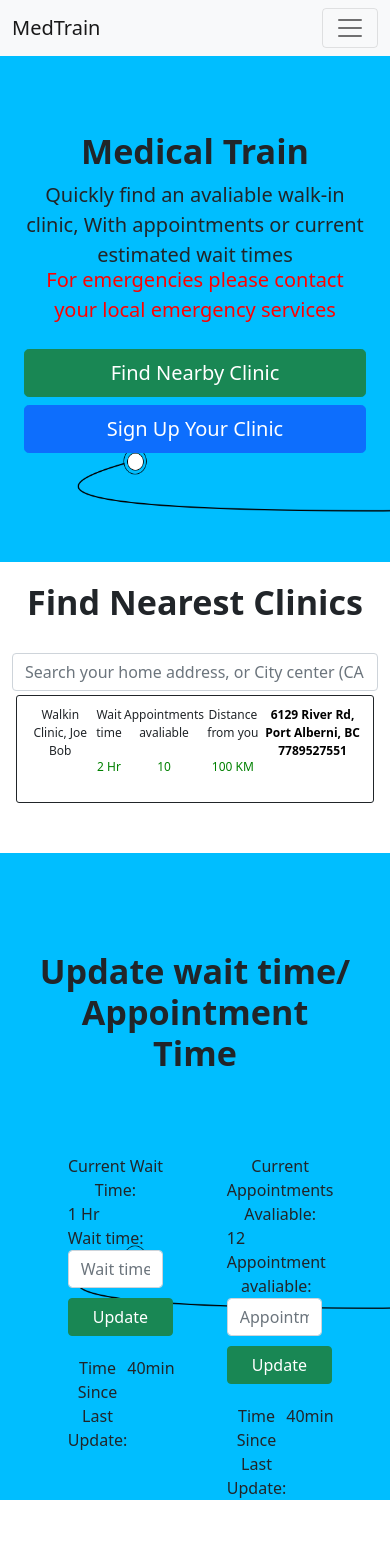
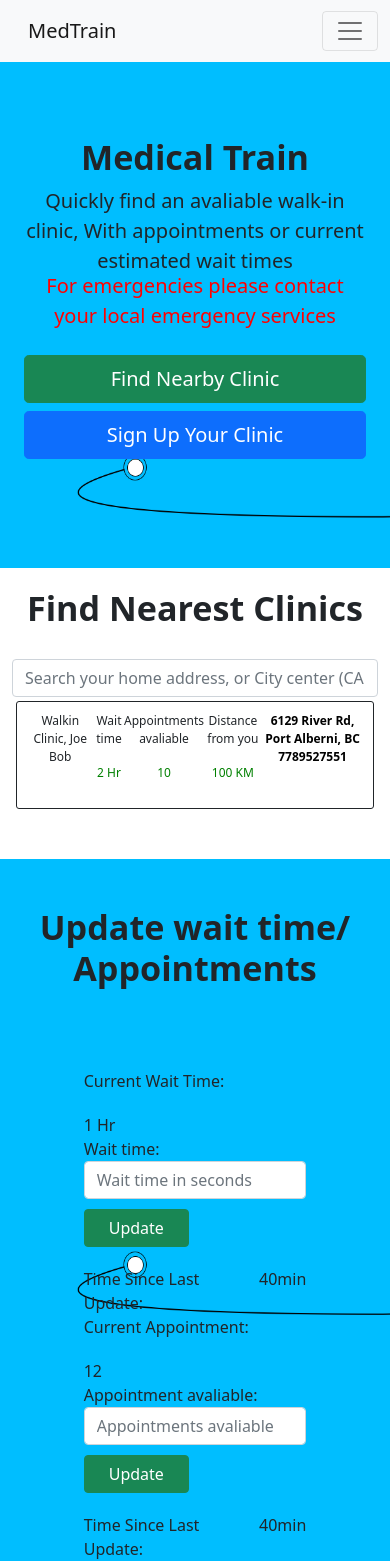
Before and after one commit to RichardBanh/medtrain, a React (Create React App) app: page / in a window 390 px wide. Before the commit the page ends 1500 px from the top, so only its background shows below. Built offline with nearby package versions, Linux system fonts and the light colour scheme; no server answers; what aws-amplify would draw is missing.

Commit message:
reworked layout

```diff
--- a/src/App.css
+++ b/src/App.css
@@ -28,6 +28,14 @@
 	color: #61dafb;
 }
 
+.input_block {
+	flex-direction: row;
+	justify-content: space-around;
+}
+
+.input_form {
+	width: 30%;
+}
 @media screen and (min-width: 400px) {
 	.text_size {
 		font-size: 9px;
@@ -37,6 +45,16 @@
 @media screen and (max-width: 600px) {
 	.text_size {
 		font-size: 12px;
+	}
+}
+
+@media screen and (max-width: 750px) {
+	.input_block {
+		flex-direction: column;
+		align-items: center;
+	}
+	.input_form {
+		width: 70%;
 	}
 }
 
--- a/src/App.js
+++ b/src/App.js
@@ -7,6 +7,7 @@ import Sign_in from './Pages/Sign_in';
 import Sign_up from './Pages/Sign_up';
 import Main_page from './Pages/Main_page';
 import Landing_page from './Pages/Landing_page';
+import Clinic_section from './Pages/Clinic_section';
 
 const App = () => {
 	return (
@@ -17,6 +18,7 @@ const App = () => {
 						<Route index element={<Landing_page />} />
 						<Route path='signin' element={<Sign_in />} />
 						<Route path='signup' element={<Sign_up />} />
+						<Route path='search' element={<Clinic_section />} />
 					</Route>
 				</Routes>
 			</BrowserRouter>
--- a/src/Components/Hero_section.jsx
+++ b/src/Components/Hero_section.jsx
@@ -21,7 +21,6 @@ const Hero_section = () => {
 							For emergencies please contact your local emergency services
 						</p>
 					</p>
-
 					<div className='d-grid gap-2 d-sm-flex justify-content-sm-center mb-5'>
 						<button type='button' className='btn btn-success btn-lg px-4'>
 							Find Nearby Clinic
@@ -34,9 +33,6 @@ const Hero_section = () => {
 						</button>
 					</div>
 				</div>
-				<div className='overflow-hidden'>
-					<div className='container px-5'></div>
-				</div>
 			</div>
 		</div>
 	);
--- a/src/Components/Navibar.jsx
+++ b/src/Components/Navibar.jsx
@@ -2,21 +2,29 @@ import Container from 'react-bootstrap/Container';
 import Nav from 'react-bootstrap/Nav';
 import Navbar from 'react-bootstrap/Navbar';
 import NavDropdown from 'react-bootstrap/NavDropdown';
-
+import { Link } from 'react-router-dom';
 const Navibar = () => {
 	return (
 		<Navbar bg='light' expand='lg'>
 			<Container>
-				<Navbar.Brand href='#home'>MedTrain</Navbar.Brand>
+				<Link to='/' className='nav-link'>
+					<Navbar.Brand>MedTrain</Navbar.Brand>
+				</Link>
 				<Navbar.Toggle aria-controls='basic-navbar-nav' />
 				<Navbar.Collapse id='basic-navbar-nav'>
 					<Nav className='me-auto'>
-						<Nav.Link href='#action/3.1'>Search for Clinic</Nav.Link>
-						<Nav.Link href='#action/3.2'>Sign up</Nav.Link>
-						<Nav.Link href='#action/3.2'>Sign in</Nav.Link>
+						<Link to='/search' className='nav-link'>
+							Search for Clinic
+						</Link>
+						<Link to='/signup' className='nav-link'>
+							Sign up
+						</Link>
+						<Link to='/signin' className='nav-link'>
+							Sign in
+						</Link>
 						<NavDropdown title='Legalise' id='basic-nav-dropdown'>
-							<Nav.Link href='#action/3.4'>Terms and Conditions</Nav.Link>
-							<Nav.Link href='#action/3.4'>Privacy</Nav.Link>
+							<Nav.Link>Terms and Conditions</Nav.Link>
+							<Nav.Link>Privacy</Nav.Link>
 						</NavDropdown>
 					</Nav>
 				</Navbar.Collapse>
--- a/src/FUNCTION_COMPONENT/Clinic_data_entry.jsx
+++ b/src/FUNCTION_COMPONENT/Clinic_data_entry.jsx
@@ -13,23 +13,15 @@ const Clinic_data_entry = () => {
 			}}
 		>
 			<Container>
-				<h1 className='display-4 fw-bold' style={{ paddingTop: '50px' }}>
-					Update wait time/ Appointment Time
-				</h1>
-				<div
-					className='d-flex justify-content-around'
-					style={{ width: '100%', marginTop: '80px' }}
-				>
-					<div
-						className='d-flex align-items-start flex-column'
-						style={{ width: '30%' }}
-					>
+				<h1 className='display-4 fw-bold'>Update wait time/ Appointments</h1>
+				<div className='d-flex input_block' style={{ marginTop: '80px' }}>
+					<div className='d-flex align-items-start flex-column input_form'>
 						<div>Current Wait Time:</div>
-						<div>1 Hr</div>
+						<div style={{ marginTop: '20px' }}>1 Hr</div>
 						<div>Wait time:</div>
 						<input
 							type='text'
-							class='form-control'
+							className='form-control'
 							placeholder='Wait time in seconds'
 							aria-label='Set wait time'
 						></input>
@@ -41,15 +33,13 @@ const Clinic_data_entry = () => {
 							Update
 						</button>
 						<div className='d-flex' style={{ marginTop: '20px' }}>
-							<div>Time Since Last Update:</div> <div> 40min</div>
+							<div style={{ textAlign: 'start' }}>Time Since Last Update:</div>
+							<div>40min</div>
 						</div>
 					</div>
-					<div
-						className='d-flex align-items-start flex-column'
-						style={{ width: '30%' }}
-					>
-						<div>Current Appointments Avaliable:</div>
-						<div>12</div>
+					<div className='d-flex align-items-start flex-column input_form'>
+						<div style={{ textAlign: 'start' }}>Current Appointment:</div>
+						<div style={{ marginTop: '20px' }}>12</div>
 						<div>Appointment avaliable:</div>
 						<input
 							type='text'
@@ -65,7 +55,8 @@ const Clinic_data_entry = () => {
 							Update
 						</button>
 						<div className='d-flex' style={{ marginTop: '20px' }}>
-							<div>Time Since Last Update:</div> <div> 40min</div>
+							<div style={{ textAlign: 'start' }}>Time Since Last Update:</div>
+							<div> 40min</div>
 						</div>
 					</div>
 				</div>
--- a/src/FUNCTION_COMPONENT/Search.jsx
+++ b/src/FUNCTION_COMPONENT/Search.jsx
@@ -2,7 +2,7 @@ import Container from 'react-bootstrap/Container';
 
 const Search = () => {
 	return (
-		<Container>
+		<Container id='search'>
 			<h1 className='display-4 fw-bold' style={{ marginTop: '20px' }}>
 				Find Nearest Clinics
 			</h1>
```
